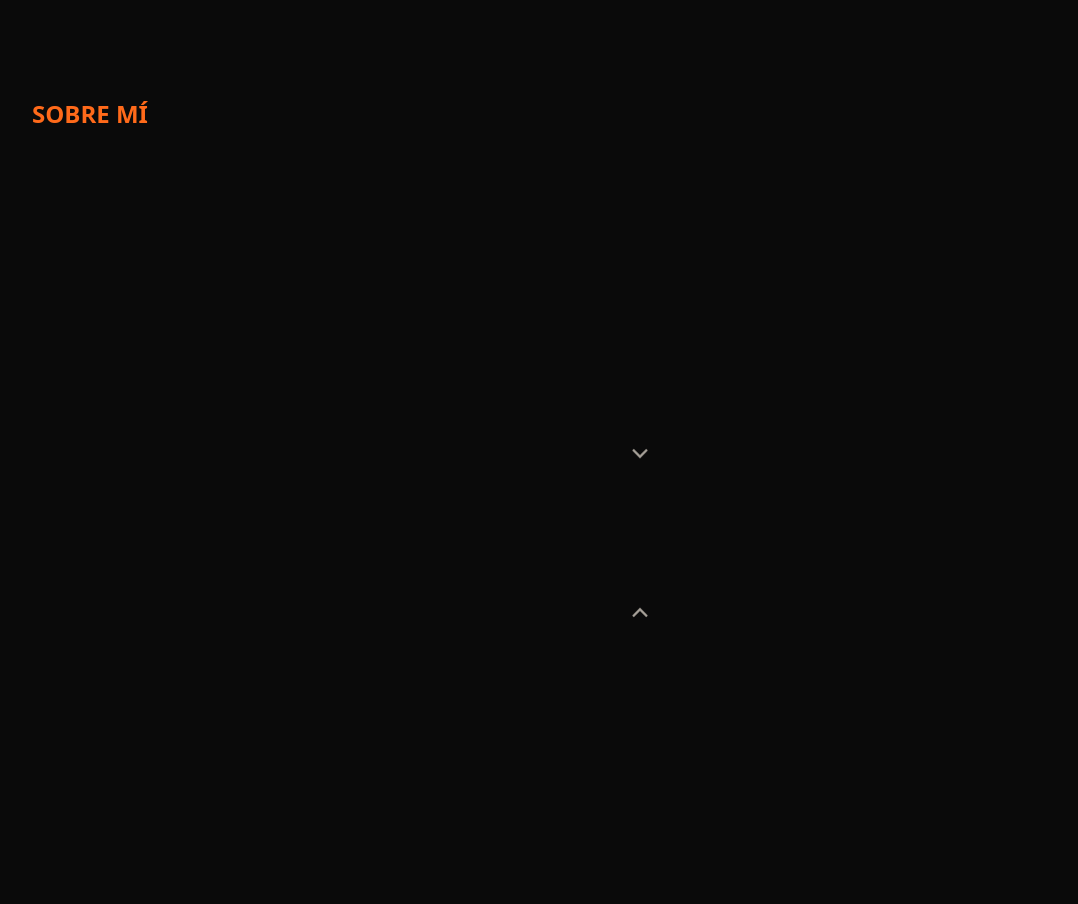
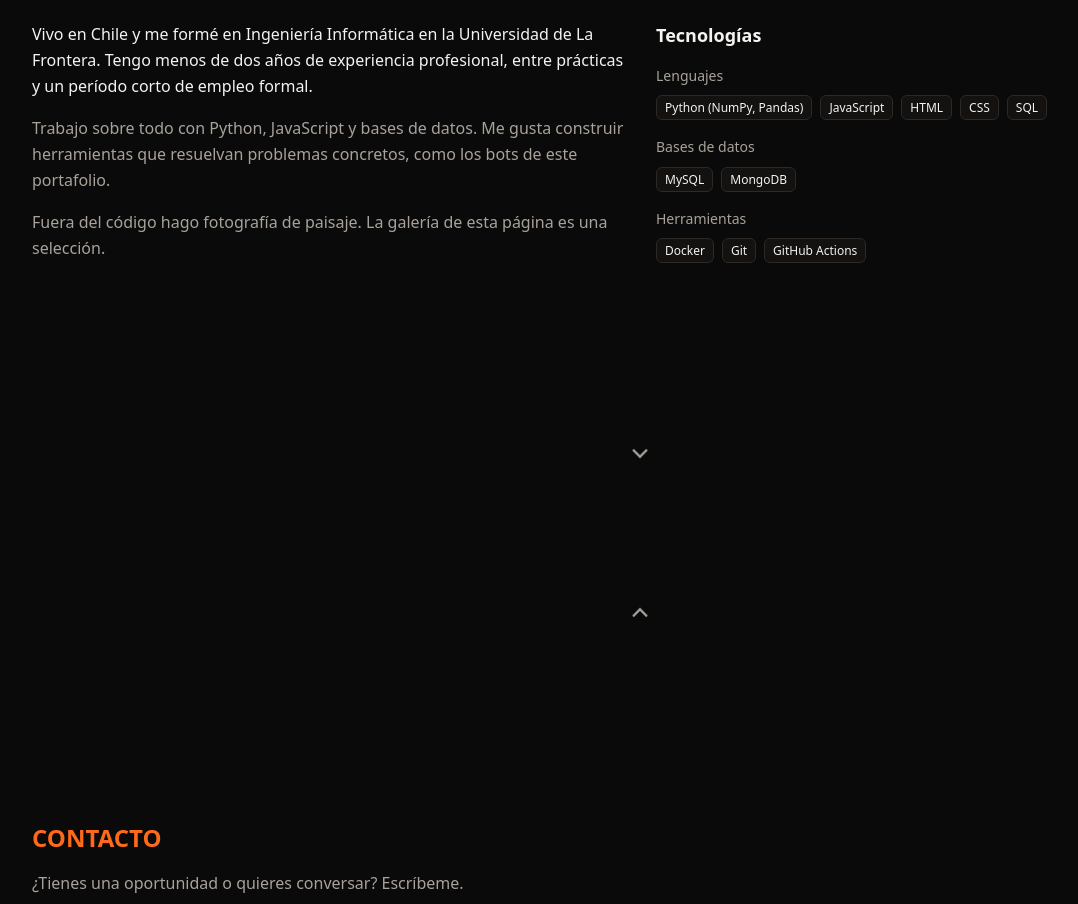
Before and after one commit to ElianBustamante/ElianBustamante.github.io, a React (Vite) app: page /#inicio in a window 1280 px wide. Shown: the part 2712-3616 px from the top of the page, without its empty margins (0-1078 px from the left). Built offline with nearby package versions, Linux system fonts and the light colour scheme.

Commit message:
feat(app): render About and Contact sections in App.jsx

```diff
--- a/src/App.jsx
+++ b/src/App.jsx
@@ -1,6 +1,7 @@
 import Navbar from './components/Navbar'
 import Hero from './components/Hero'
-import Section from './components/Section'
+import About from './components/About'
+import Contact from './components/Contact'
 import Footer from './components/Footer'
 import PhotoGallery from './components/PhotoGallery'
 import ProjectsCarousel from './components/ProjectsCarousel'
@@ -263,8 +264,8 @@ function App() {
           <Hero />
           <ProjectsCarousel />
           <PhotoGallery />
-          <Section id="sobre-mi" titleKey="about.title"></Section>
-          <Section id="contacto" titleKey="contact.title"></Section>
+          <About />
+          <Contact />
         </main>
         <div className="pl-[var(--rail-w)]"><Footer /></div>
       </div>
```
